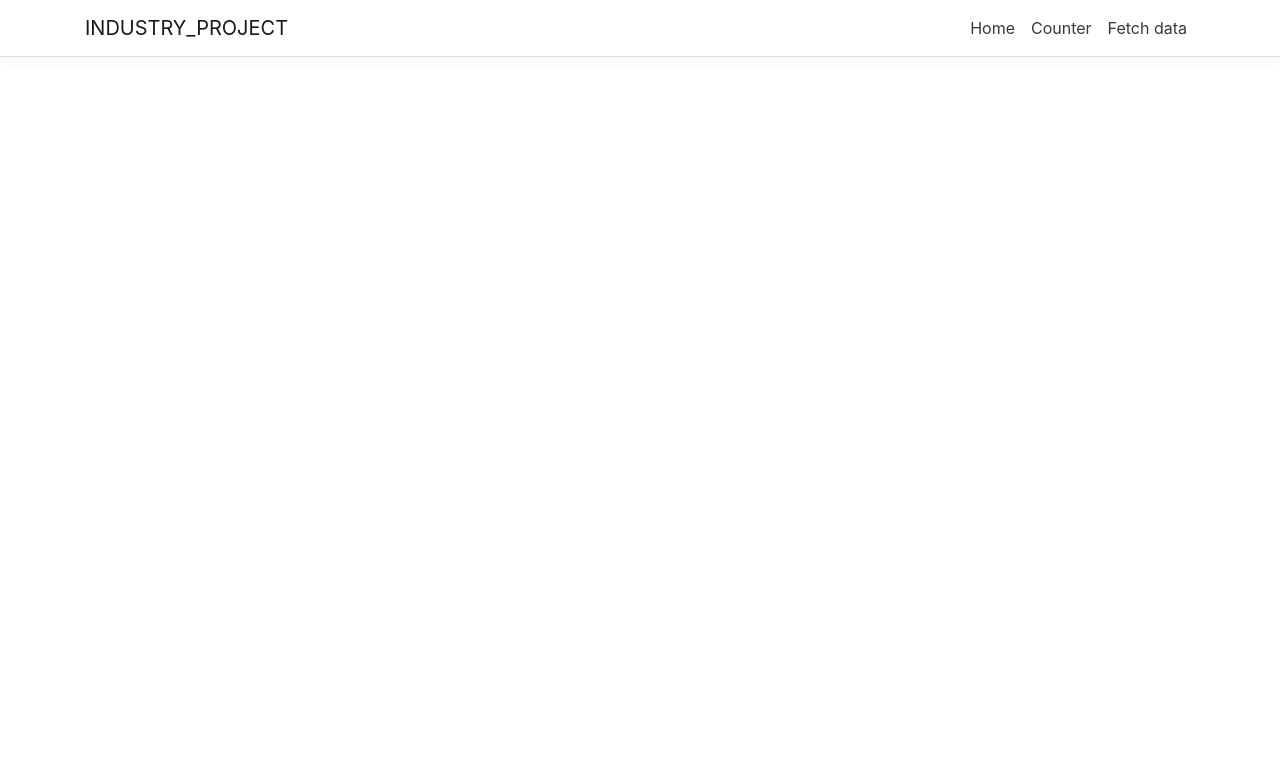
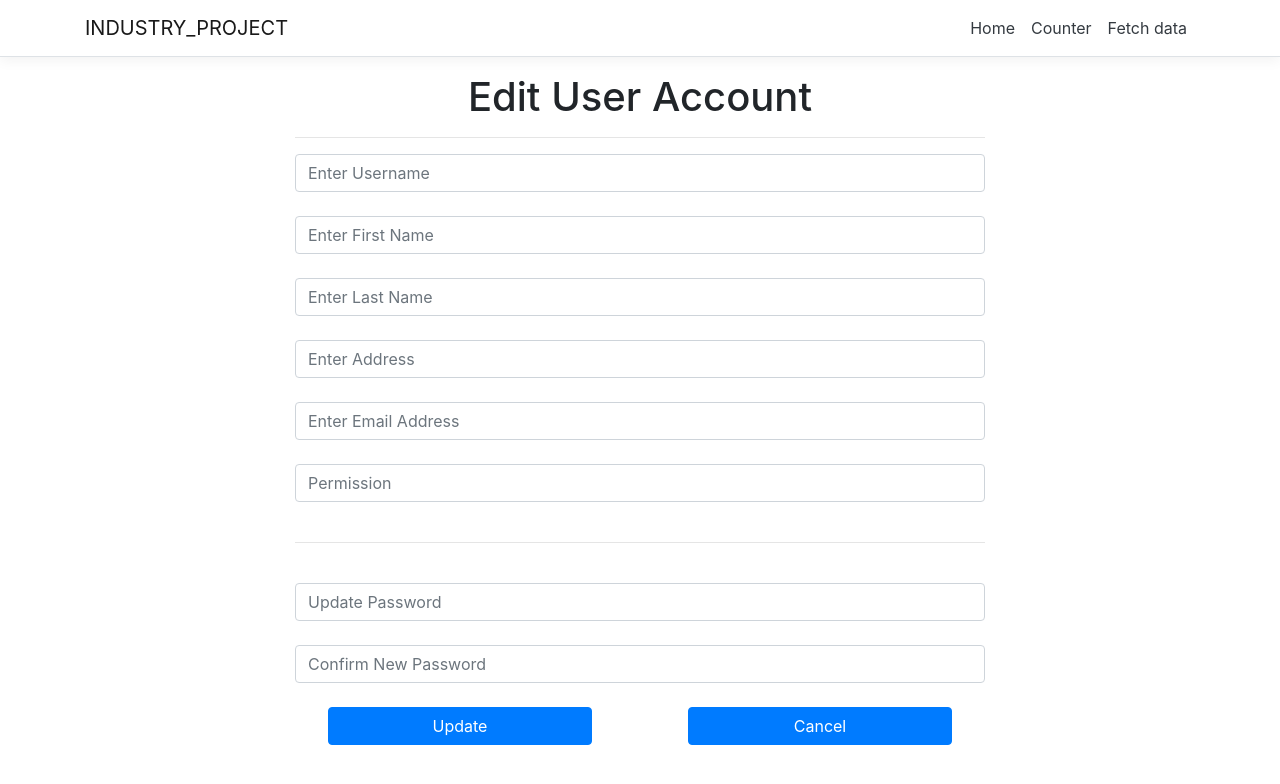
Before and after one commit to VincentNing66/INDUSTRY-PROJECT, a React (Create React App) app in the folder ClientApp/: page /EditUserAccount in a window 1280 px wide. Shown: the top 784 px of the page. Built offline with nearby package versions, Linux system fonts and the light colour scheme.

Commit message:
improved edit user page
changed page url
centered content
made buttons into single row

```diff
--- a/ClientApp/src/App.js
+++ b/ClientApp/src/App.js
@@ -15,7 +15,7 @@ export default class App extends Component {
         <Route exact path='/' component={Home} />
         <Route path='/counter' component={Counter} />
         <Route path='/fetch-data' component={FetchData} />
-        <Route path='/EditUserAccountForm' component={EditUserAccountForm} />
+        <Route path='/EditUserAccount' component={EditUserAccountForm} />
       </Layout>
     );
   }
--- a/ClientApp/src/components/EditUserAccountForm.js
+++ b/ClientApp/src/components/EditUserAccountForm.js
@@ -6,8 +6,9 @@ export class EditUserAccountForm extends Component {
 
   render () {
     return (
-        <div className="col-lg-8">
-            <h1>Edit User Account</h1>
+        <div className="container col-lg-12 justify-content-center">
+            <div className="container col-lg-8">
+                <h1 className="center-text">Edit User Account</h1>
                 <hr></hr>
                 <form action="action_page.php" method="post">
                     <input className="form-control" type="text" placeholder="Enter Username" name="username" id="username" required ></input>
@@ -28,11 +29,16 @@ export class EditUserAccountForm extends Component {
                     <br></br>
                     <input className="form-control" type="password" placeholder="Confirm New Password" name="confirmPassword" id="confirmPassword" required ></input>
                     <br></br>
+                    <div className="justify-content-center row">
+                        <div className="col-lg-6 col-sm-12 text-center">
                             <button type="button" name="save" id="save" className="btn btn-primary">Update</button>
-                <br></br>
+                        </div>
+                        <div className="col-lg-6 col-sm-12 text-center">
                             <button type="button" name="cancel" id="cancel" className="btn btn-primary">Cancel</button>
-                <br></br>
+                        </div>
+                    </div>
                 </form>
+            </div>
       </div>
     );
   }
--- a/ClientApp/src/components/css/style.css
+++ b/ClientApp/src/components/css/style.css
@@ -1,3 +1,7 @@
-.btn btn-primary {
-    width: 100%;
+.btn.btn-primary {
+    width: 80%;
 }
+
+.center-text{
+    text-align: center;
+}
```
Lines whose indentation alone changed are shown as unchanged.
